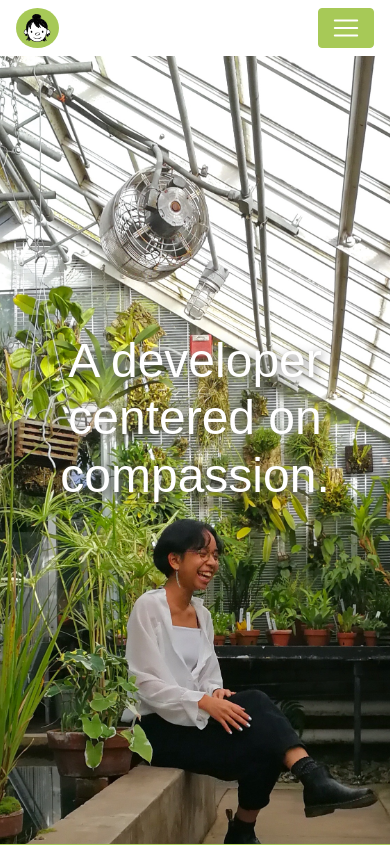
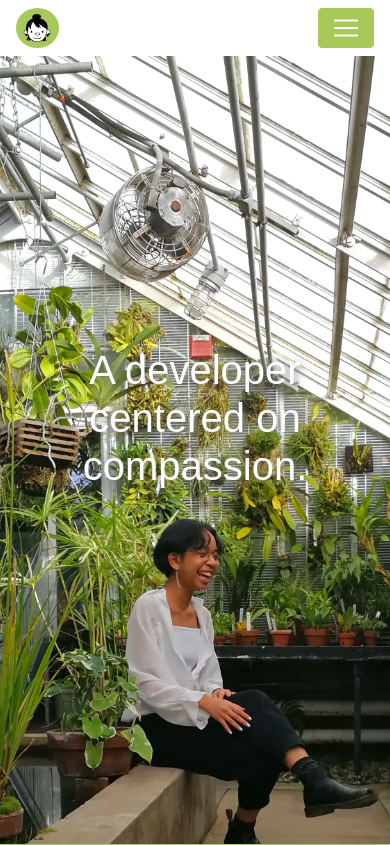
Before and after one commit to alexiskilayko/alexiskilayko.github.io, a PHP site: page / in a window 390 px wide. Shown: the top 845 px of the page. Run offline with PHP 8.4, Linux system fonts and the light colour scheme; some libraries are stand-ins or nearby versions; some web fonts are replaced.

Commit message:
Mobile responsive landing title

```diff
--- a/css/landing.css
+++ b/css/landing.css
@@ -9,7 +9,7 @@
 
 #landing h1 {
 	font-family: 'Ramabhadra', sans-serif;
-	font-size: 3rem;
+	/*font-size: 2rem;*/
 	color: white;
 	text-shadow: 2px 2px 8px rgb(100,100,100, 0.8);
 	text-align: center;
```
